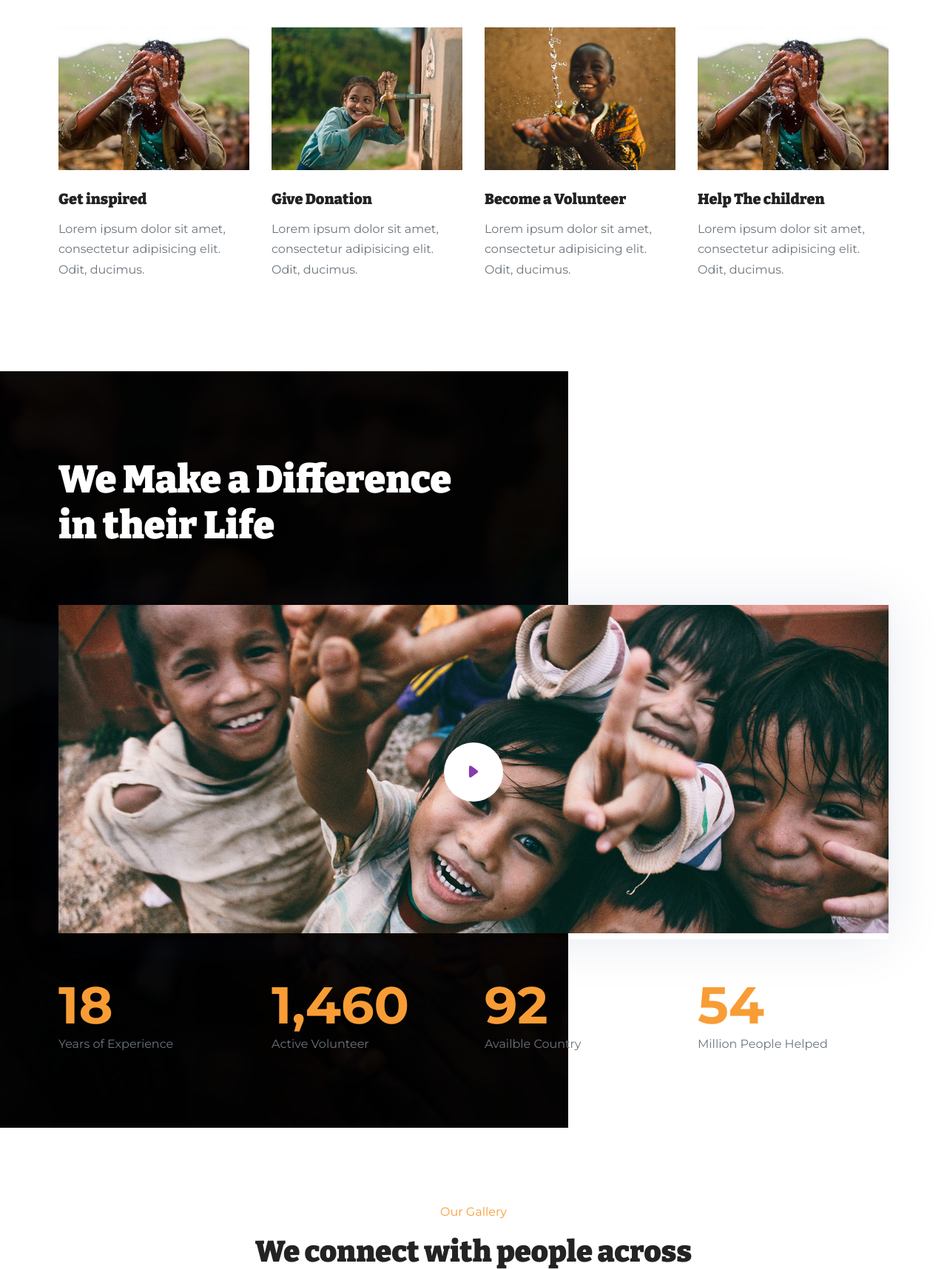
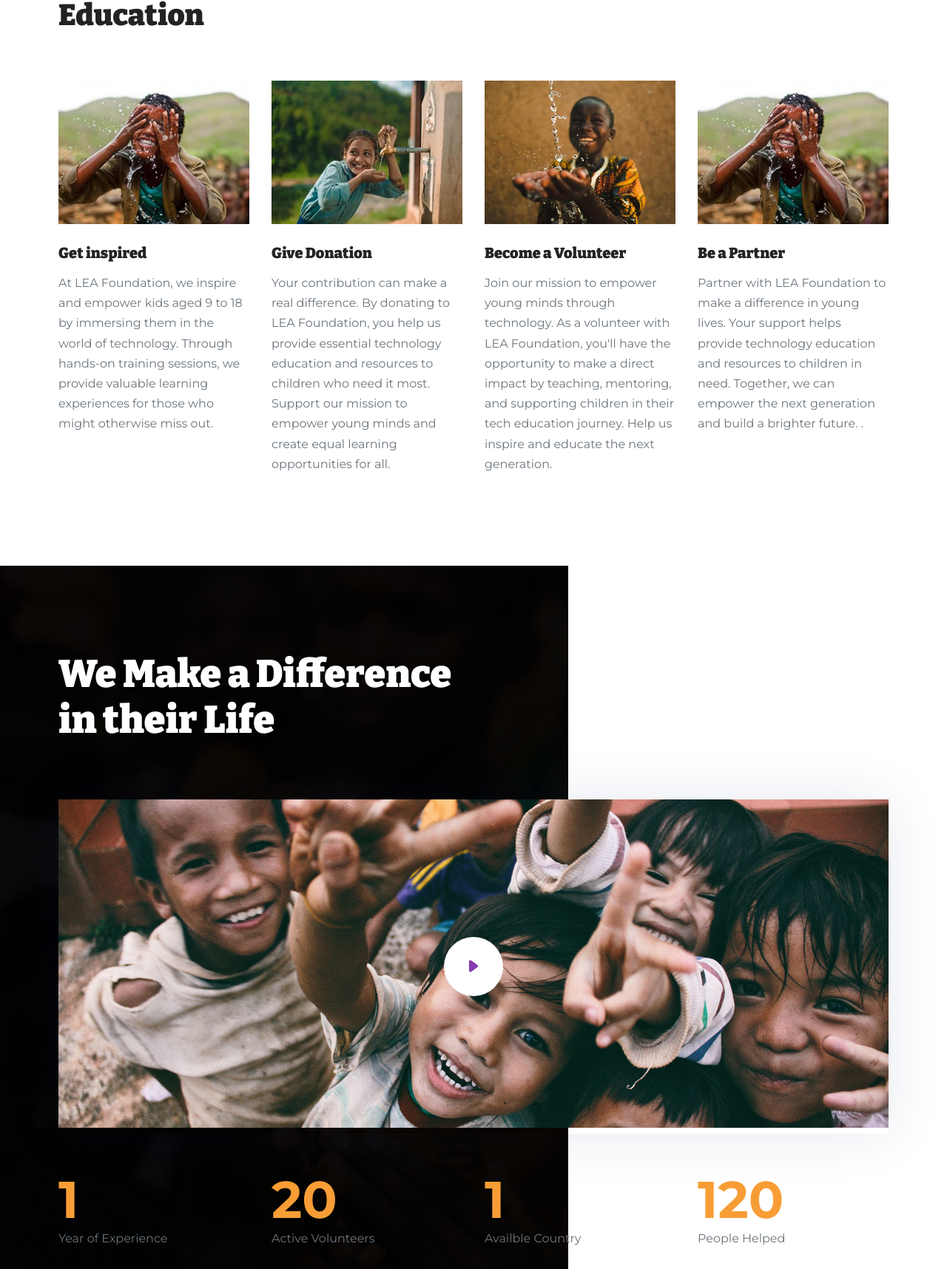
Before and after one commit to 1287Apiyo/LEA-Website, a website: page theme/index.html in a window 1280 px wide. Shown: the part 976-2692 px from the top of the page at 74% size. Drawn offline with nearby package versions, Linux system fonts and the light colour scheme; some packages are replaced by stand-ins of ours.

Commit message:
changes made

```diff
--- a/theme/index.html
+++ b/theme/index.html
@@ -19,7 +19,7 @@
   <!-- theme meta -->
   <meta name="theme-name" content="wishfund-bulma" />
 
-  <title>WishFund- Nonprofit Charity Funderising Theme</title>
+  <title>LEA FOUNDATION</title>
 
   <!-- bootstrap.min css -->
   <link rel="stylesheet" href="plugins/bulma/bulma.min.css">
@@ -137,8 +137,8 @@
 			<div class="column is-9-desktop is-10-tablet">
 				<div class="block has-text-centered">
 					<span class="is-block mb-4 text-white is-capitalized">Small help can make change</span>
-					<h1 class="mb-5">New hope for <br>near future</h1>
-					<p class="mb-6">Your small contribution means a lot. Natus officia amet <br>accusamus repellat magni reprehenderit dolorem.</p>
+					<h1 class="mb-5">Coding Dreams<br>Into Reality</h1>
+					<p class="mb-6">Just like each line of code builds a program, every contribution helps build a future. </p>
 					<a href="#" target="_blank" class="btn btn-main is-rounded">Donate Now</a>
 				</div>
 			</div>
@@ -153,11 +153,14 @@
 			<div class="column is-6-desktop">
 				<div class="section-title mb-0">
 					<span class="text-color">What we can do</span>
-					<h2 class="mt-4 content-title">We Believe that We can <br>Save More Lifes with you</h2>
+					<h2 class="mt-4 content-title">We Believe that We can <br>Empower young minds through Technology and Education </h2>
 				</div>
 			</div>
 			<div class="column is-6-desktop">
-				<p>Lorem ipsum dolor sit amet, consectetur adipisicing elit. Sunt, dicta, iure. Esse quasi labore aperiam, dolorem amet voluptas soluta asperiores nostrum voluptate molestias numquam similique. Voluptate natus corporis ex, distinctio.</p>
+				<p>
+					 At LEA Foundation, we provide hands-on coding and technology training, support personal and professional growth, foster innovation, and create equal opportunities for all. Join us in our mission to transform lives and build a brighter future.
+
+					</p>
 			</div>
 		</div>
 		<div class="columns is-multiline is-justify-content-center">
@@ -165,28 +168,35 @@
 				<div class="intro-item mb-5 mb-lg-0">
 					<img src="images/about/image-1.jpg" alt="" class=" w-100">
 					<h4 class="mt-4 mb-3">Get inspired</h4>
-					<p>Lorem ipsum dolor sit amet, consectetur adipisicing elit. Odit, ducimus.</p>
+					<p>At LEA Foundation, we inspire and empower kids aged 9 to 18 by immersing them in the world of technology.
+						Through hands-on training sessions, we provide valuable learning experiences for those who might otherwise miss out.
+
+						</p>
 				</div>
 			</div>
 			<div class="column is-3-desktop is-6-tablet">
 				<div class="intro-item mb-5 mb-lg-0">
 					<img src="images/about/image-2.jpg" alt="" class=" w-100">
 					<h4 class="mt-4 mb-3">Give Donation</h4>
-					<p>Lorem ipsum dolor sit amet, consectetur adipisicing elit. Odit, ducimus.</p>
+					<p>Your contribution can make a real difference. By donating to LEA Foundation, you help us provide essential technology education and resources to children who need it most. Support our mission to empower young minds and create equal learning opportunities for all.</p>
 				</div>
 			</div>
 			<div class="column is-3-desktop is-6-tablet">
 				<div class="intro-item">
 					<img src="images/about/image-3.jpg" alt="" class=" w-100">
 					<h4 class="mt-4 mb-3">Become a Volunteer</h4>
-					<p>Lorem ipsum dolor sit amet, consectetur adipisicing elit. Odit, ducimus.</p>
+					<p>Join our mission to empower young minds through technology. As a volunteer with LEA Foundation, you'll have the opportunity to make a direct impact by teaching, mentoring, and supporting children in their tech education journey. Help us inspire and educate the next generation.
+
+					</p>
 				</div>
 			</div>
 			<div class="column is-3-desktop is-6-tablet">
 				<div class="intro-item">
 					<img src="images/about/image-1.jpg" alt="" class=" w-100">
-					<h4 class="mt-4 mb-3">Help The children</h4>
-					<p>Lorem ipsum dolor sit amet, consectetur adipisicing elit. Odit, ducimus.</p>
+					<h4 class="mt-4 mb-3">Be a Partner</h4>
+					<p>Partner with LEA Foundation to make a difference in young lives. Your support helps provide technology education and resources to children in need. Together, we can empower the next generation and build a brighter future.
+
+						.</p>
 				</div>
 			</div>
 		</div>
@@ -219,26 +229,26 @@
 			<div class="columns is-multiline">
 				<div class="column is-3-desktop is-6-tablet">
 					<div class="counter-item-2 pt-5">
-						<span class="counter-stat  text-color">18</span>
-						<p>Years of Experience</p>
+						<span class="counter-stat  text-color">1</span>
+						<p>Year of Experience</p>
 					</div>
 				</div>
 				<div class="column is-3-desktop is-6-tablet">
 					<div class="counter-item-2 pt-5">
-						<span class="counter-stat has-text-weight-bold text-color">1,460</span>
-						<p>Active Volunteer</p>
+						<span class="counter-stat has-text-weight-bold text-color">20</span>
+						<p>Active Volunteers</p>
 					</div>
 				</div>
 				<div class="column is-3-desktop is-6-tablet">
 					<div class="counter-item-2 pt-5">
-						<span class="counter-stat  text-color">92</span>
+						<span class="counter-stat  text-color">1</span>
 						<p>Availble Country</p>
 					</div>
 				</div>
 				<div class="column is-3-desktop is-6-tablet">
 					<div class="counter-item-2 pt-5">
-						<span class="counter-stat text-color">54</span>
-						<p >Million People Helped</p>
+						<span class="counter-stat text-color">120</span>
+						<p > People Helped</p>
 					</div>
 				</div>
 			</div>
```
